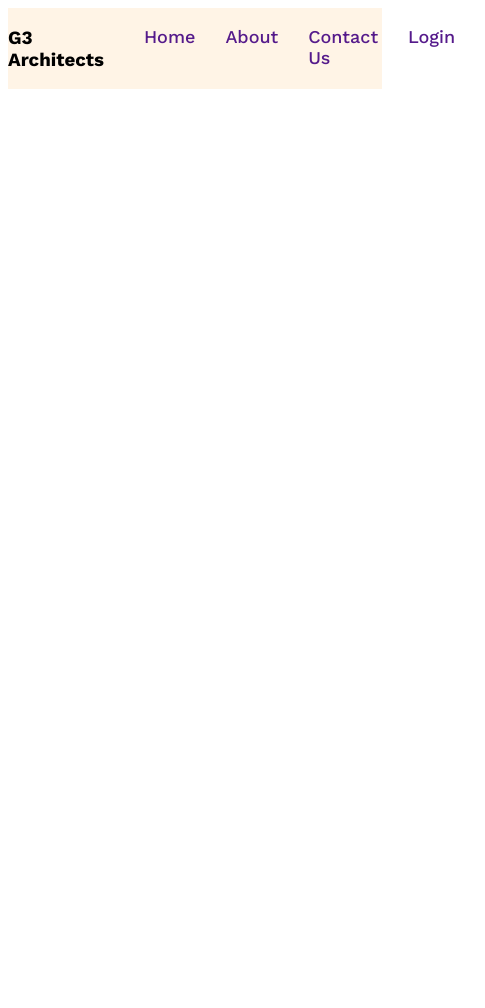
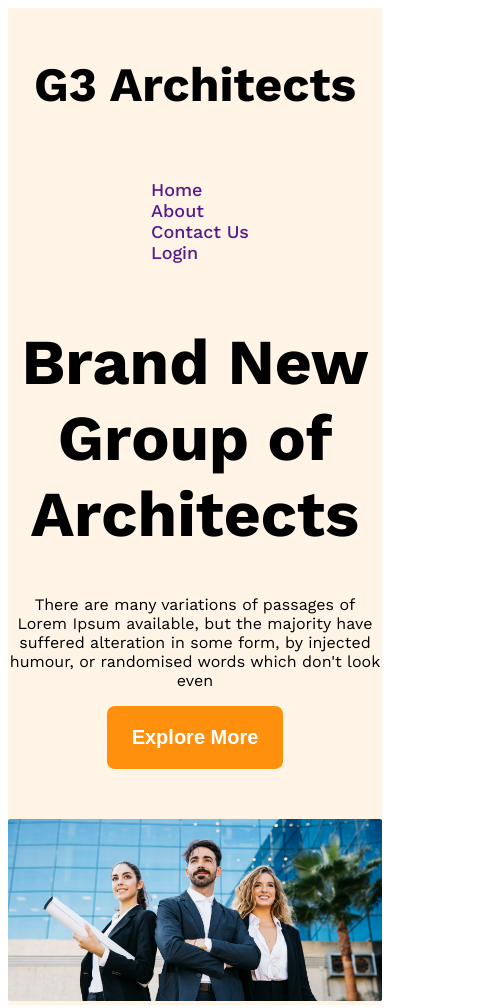
Before and after one commit to Wali-00/G3-Architects-Website, a plain HTML site: page index.html in a window 390 px wide. Shown: the whole page, 485 px wide, since content can reach past the window. Before the commit the page ends 844 px from the top, so only its background shows below. Drawn offline with nearby package versions, Linux system fonts and the light colour scheme.

Commit message:
complete header part with responsive media query

```diff
--- a/index.html
+++ b/index.html
@@ -17,8 +17,19 @@
             <li class="nav-item"><a href="" class="nav-link">Login</a></li>
            </ul>
         </nav>
-        <div class="banner"></div>
 
+        <div class="banner">
+           <div class="banner-content">
+             <h1 class="banner-title">Brand New Group of Architects</h1>
+            <p class="banner-description">
+                There are many variations of passages of Lorem Ipsum available, but the majority have suffered alteration in some form, by injected humour, or randomised words which don't look even
+            </p>
+            <button class="btn-primary">Explore More</button>
+            </div>
+
+            <img class="banner-image" src="images/banner.png" alt="">
+
+        </div>
     </header>
 
     <main>
--- a/styles/style.css
+++ b/styles/style.css
@@ -14,6 +14,7 @@
 
 .nav-bar{
     justify-content: space-between;
+    align-items: center;
 }
 .nav-item{
     list-style: none;
@@ -34,6 +35,10 @@
     background-color: rgba(255, 144, 14, 0.1);
 }
 
+.brand{
+    font-weight: bold;
+    font-size: 3rem;
+}
 .nav-link{
     text-decoration: none;
     font-weight:500;
@@ -45,3 +50,39 @@
     max-width: 1440px;
     margin: 0 auto;
 }
+
+.banner-content{
+    max-width: 850px;
+    text-align: center;
+    margin: 0 auto;
+    margin-bottom: 50px;
+
+}
+
+.banner-title{
+    font-weight: bold;
+    font-size: 4rem;
+}
+
+.btn-primary{
+    background-color: #FF900E;
+
+    color: #FFFFFF;
+    padding: 20px 25px;
+    border: none;
+    border-radius: 8px;
+    font-weight: 600;
+    font-size: 1.25rem;
+
+}
+
+.banner-image{
+    width: 100%;
+}
+
+/* responsive media query */
+@media screen and (max-width:576px) {
+    .nav-bar, .nav-link{
+        flex-direction: column;
+    }
+}
```
